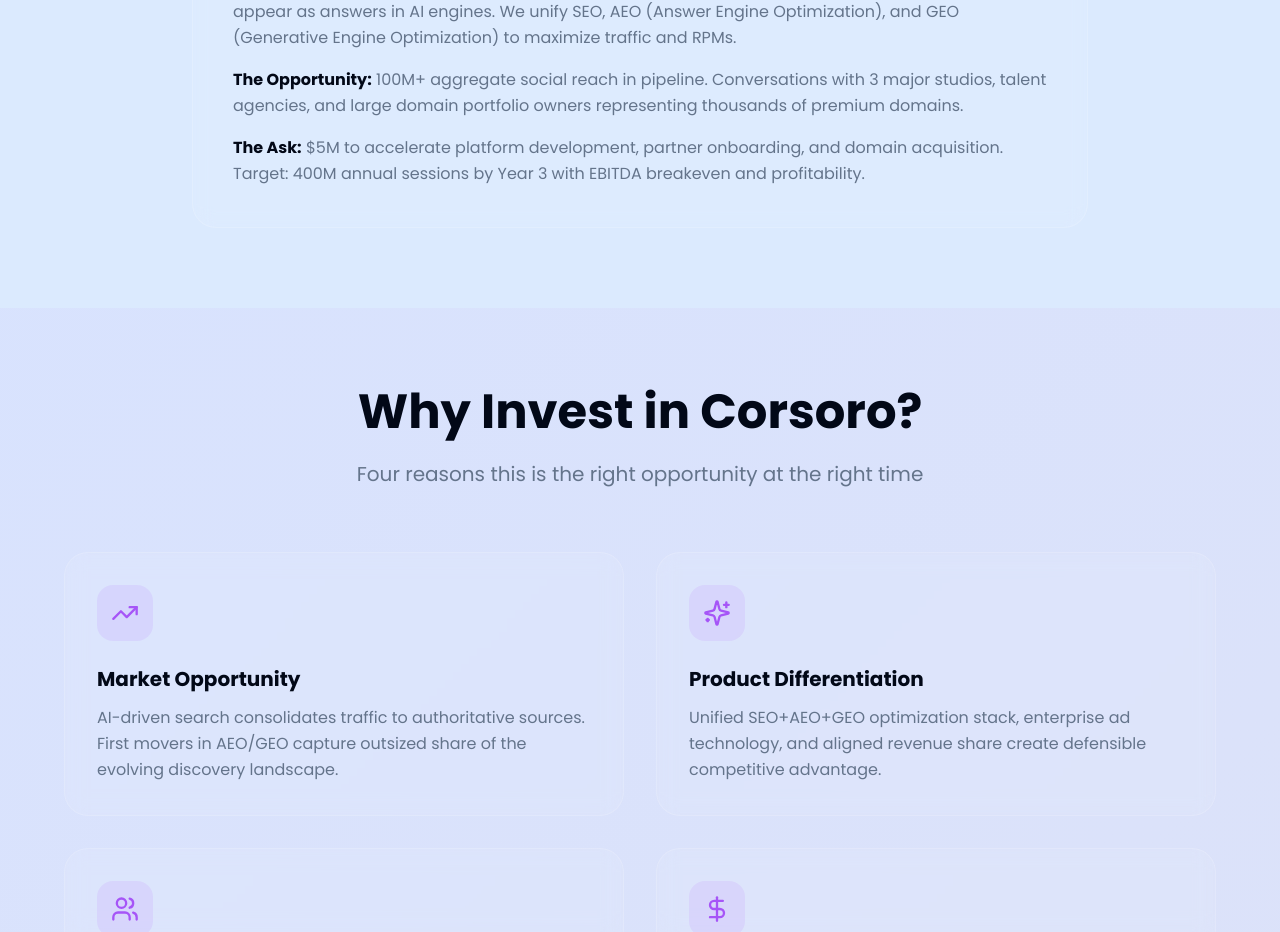
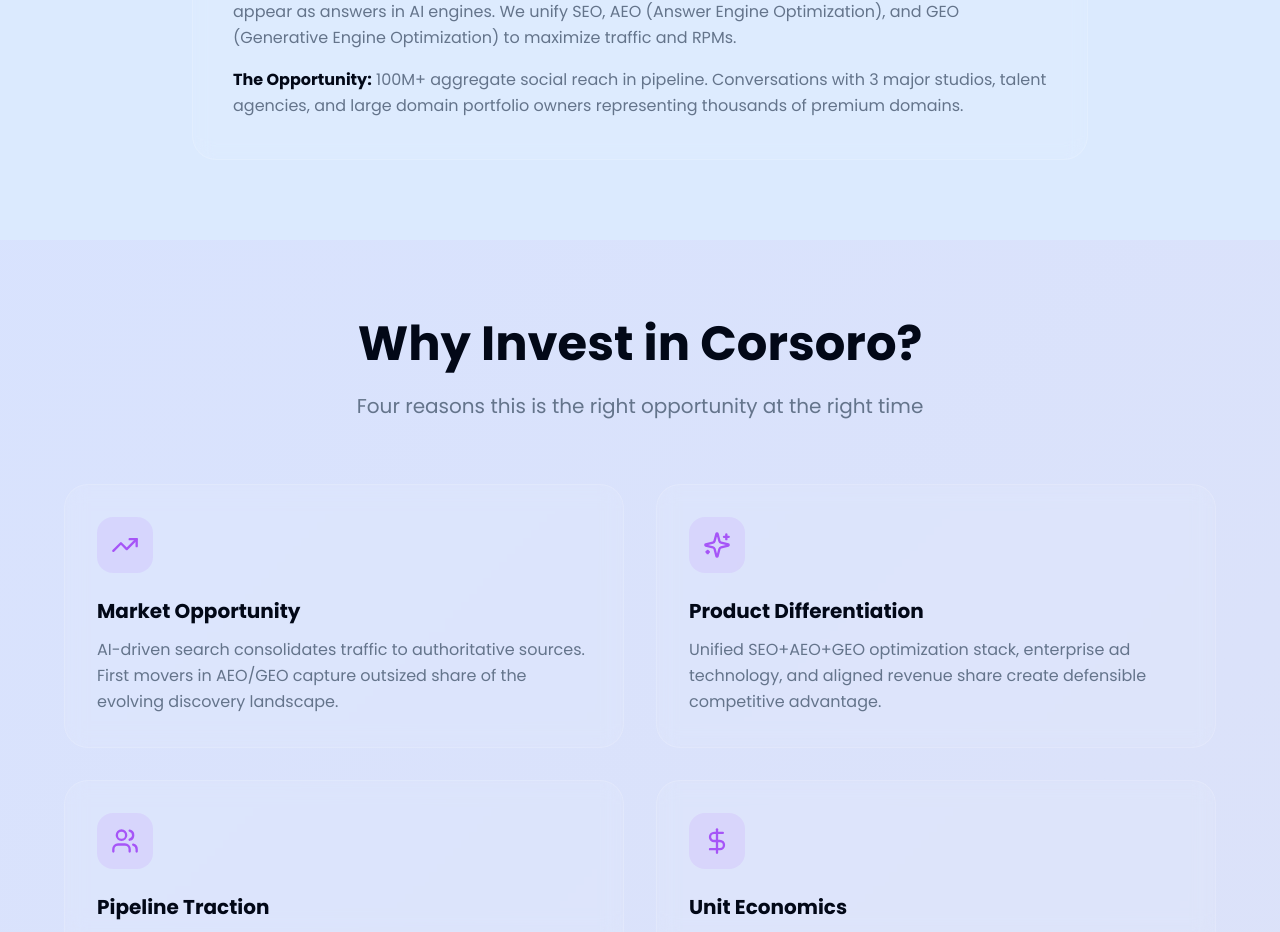
Before and after one commit to jcaisse/curated-content-portal, a Next.js app: page /investors in a window 1280 px wide. Shown: the part 874-1806 px from the top of the page. Built offline with nearby package versions, Linux system fonts and the light colour scheme.

Commit message:
refactor: Remove funding ask details from investors page executive summary

```diff
--- a/src/app/investors/page.tsx
+++ b/src/app/investors/page.tsx
@@ -127,9 +127,6 @@
                 </p>
                 <p>
                   <strong className="text-foreground">The Opportunity:</strong> 100M+ aggregate social reach in pipeline. Conversations with 3 major studios, talent agencies, and large domain portfolio owners representing thousands of premium domains.
-                </p>
-                <p>
-                  <strong className="text-foreground">The Ask:</strong> $5M to accelerate platform development, partner onboarding, and domain acquisition. Target: 400M annual sessions by Year 3 with EBITDA breakeven and profitability.
                 </p>
               </div>
             </div>
```
